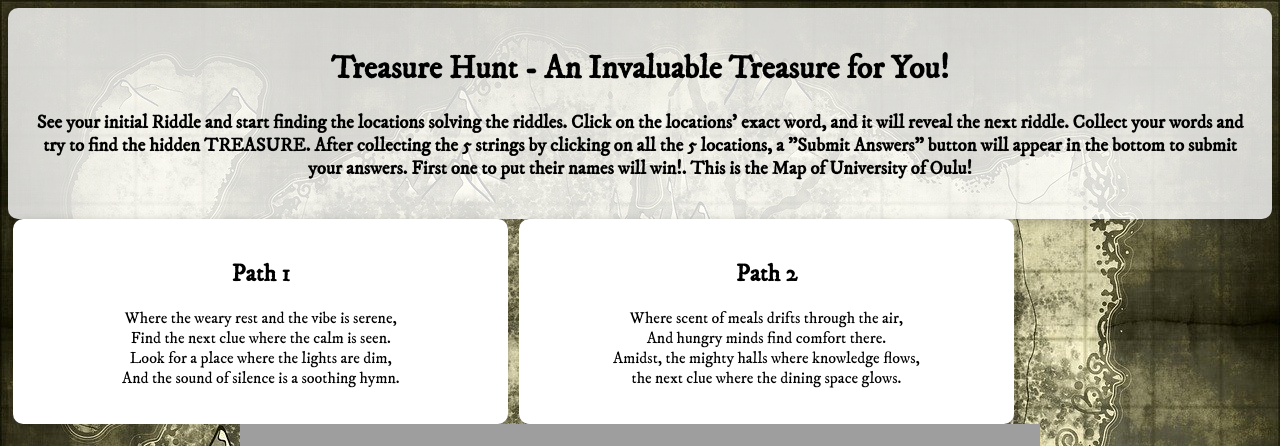
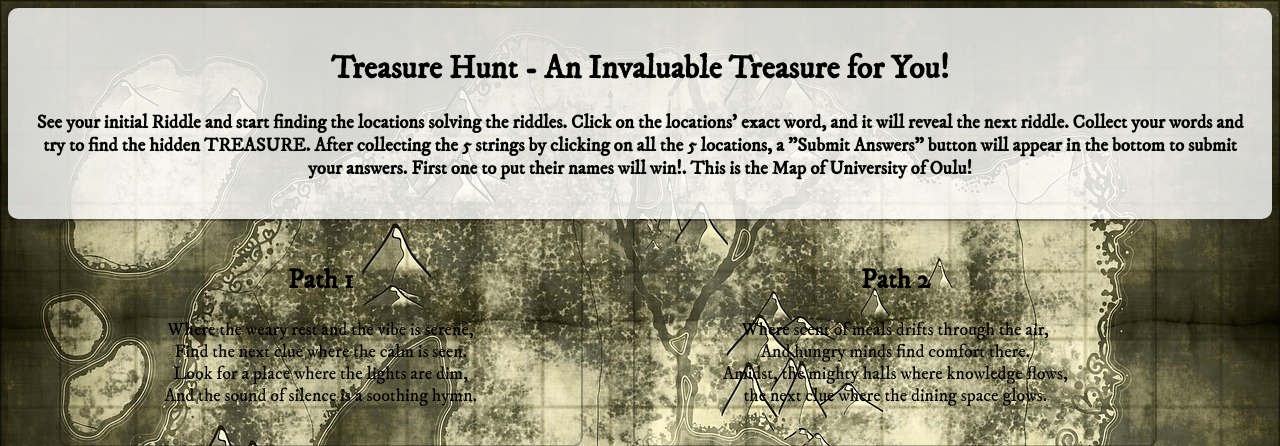
Before and after one commit to Sameera-G/treasure_hunt_game, a Flask app: page / in a window 1280 px wide. Shown: the top 446 px of the page. Run offline with Flask 3, Linux system fonts and the light colour scheme; a map, chart or similar area stays blank; grey boxes are pictures that could not be loaded.

Commit message:
Treasure hunt game

```diff
--- a/templates/index.html
+++ b/templates/index.html
@@ -114,16 +114,18 @@
 
         .riddle-container {
             display: flex;
-            justify-content: space-around;
-            width: 80%;
+            justify-content: space-evenly;
+            width: 100%;
+            max-width: 1200px;
         }
         .riddle-path {
-            width: 45%;
+            width: 40%;
             padding: 20px;
-            background: white;
+            background: rgba(255, 255, 255, 0); /* Fully transparent */
+            text-align: center;
+            border: 2px solid rgba(0, 0, 0, 0.3); /* Semi-transparent border */
             border-radius: 10px;
-            box-shadow: 2px 2px 10px rgba(0, 0, 0, 0.2);
-            text-align: center;
+            font-size: 18px;
         }
     </style>
 </head>
```
